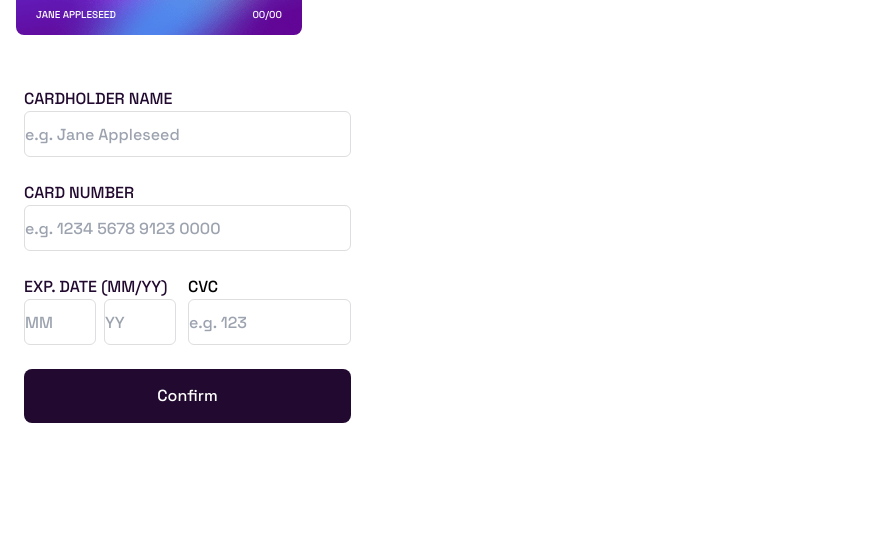
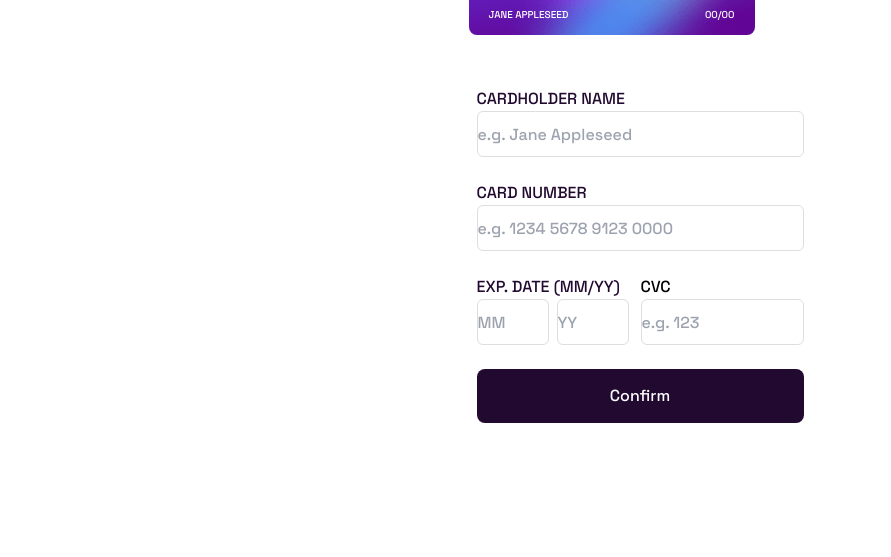
Before and after one commit to nilton-manjate/interactive-card, a website: page index.html in a window 1280 px wide. Shown: the part 243-800 px from the top of the page, without its empty margins (0-891 px from the left). Drawn offline with Linux system fonts and the light colour scheme.

Commit message:
centralize the content

```diff
--- a/index.html
+++ b/index.html
@@ -12,7 +12,7 @@
 
   <title>Frontend Mentor | Interactive card details form</title>
 </head>
-<body class="font-space font-medium">
+<body class="font-space font-medium grid justify-center">
 
   <div class="bg-mainMobile bg-cover bg-no-repeat bg-center text-white h-60 w-[375px] mb-[90px] relative">
     <!-- Card Front -->
```
Also changed, not shown: styles/output.css.
